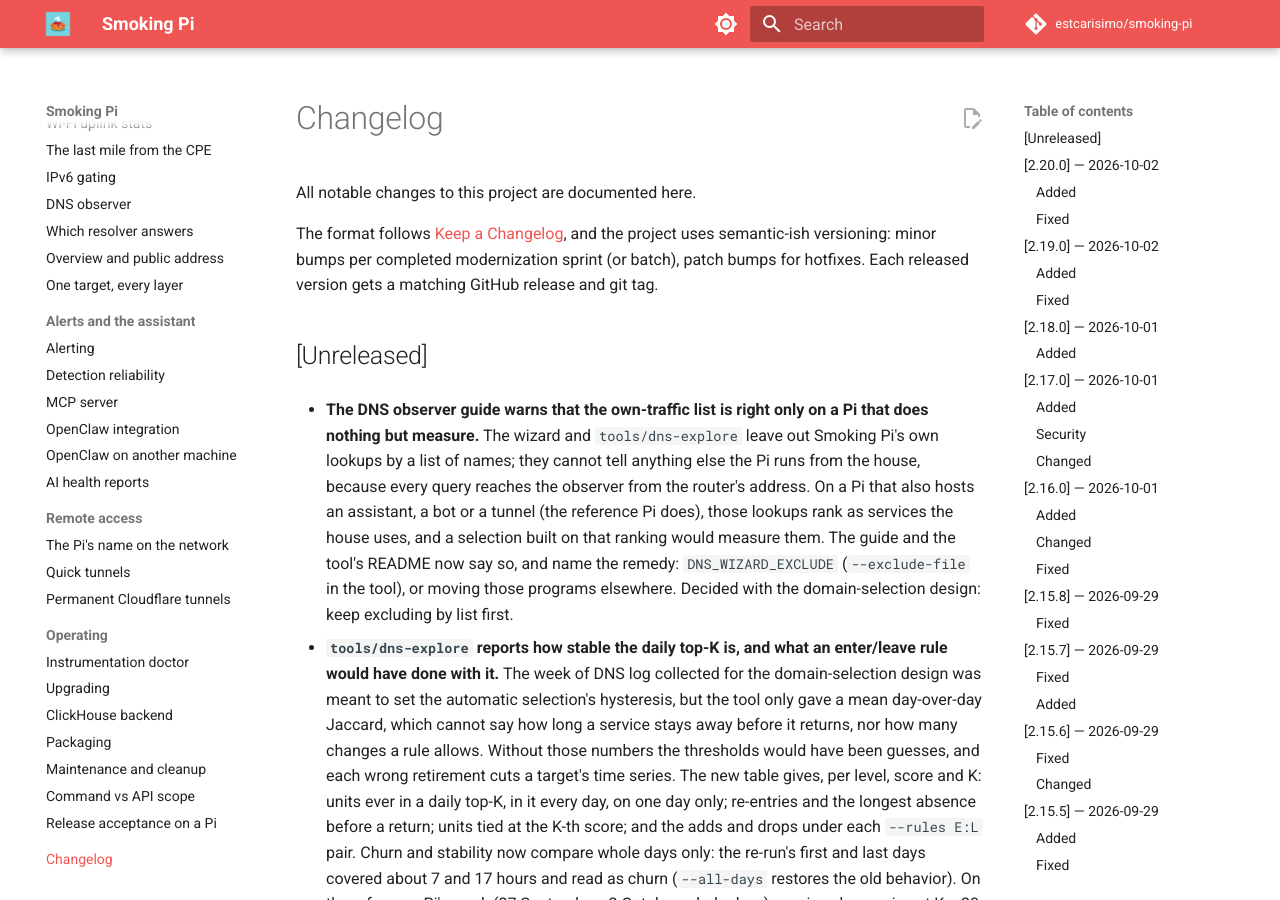
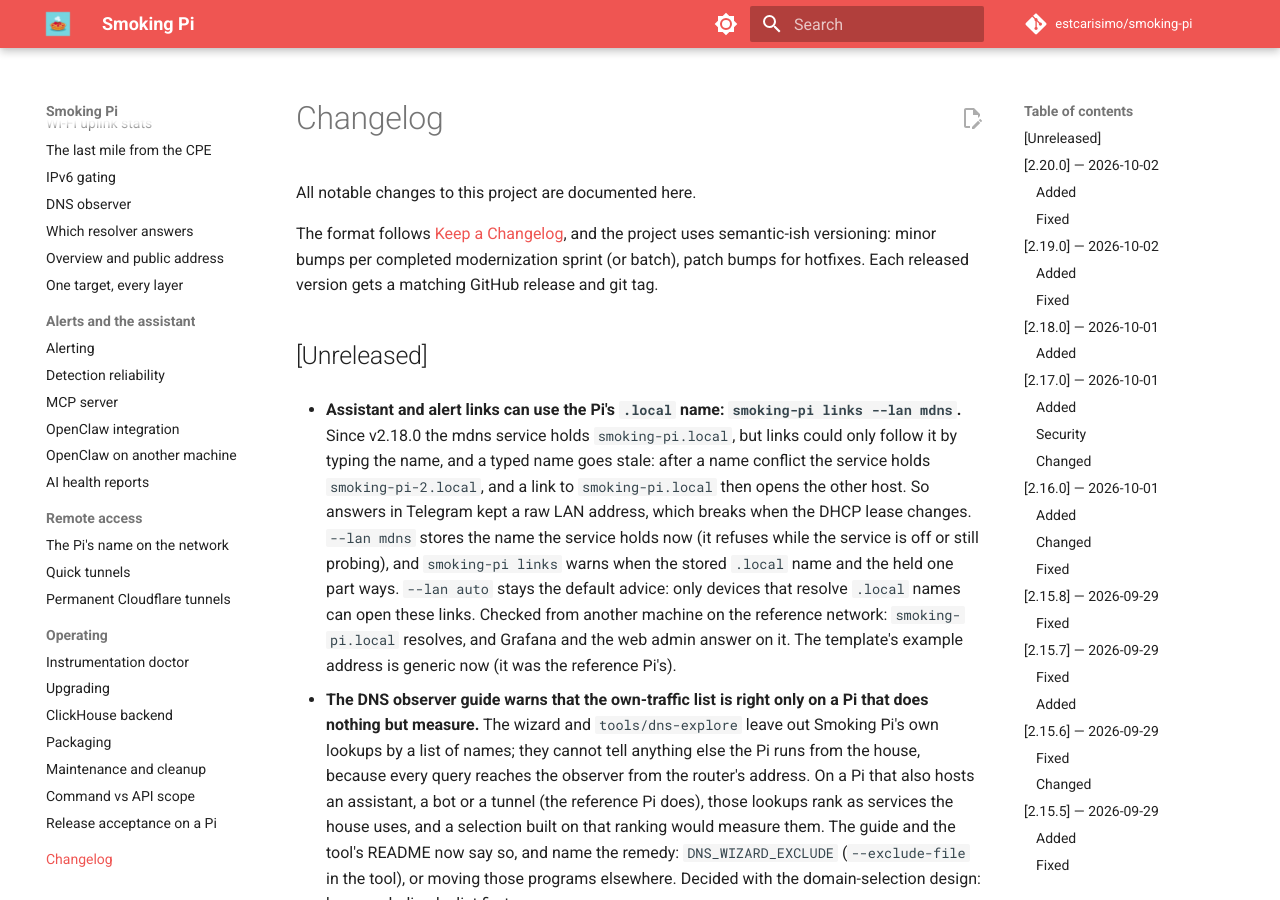
Before and after one commit to estcarisimo/smoking-pi, an MkDocs documentation site: the page built from docs/changelog.md, in a window 1280 px wide and 900 px high. Built offline with MkDocs 1.6.1 and Material for MkDocs 9.7.7, drawn with Linux system fonts in a browser that asks for light colours; comment, search, counter and statistics services are not loaded.

Commit message:
feat(cli): links --lan mdns points links at the .local name the mdns service holds
Answers in Telegram carried a raw LAN address because links could only
follow the mdns name if someone typed it, and a typed name goes stale
after a name conflict (smoking-pi-2.local). --lan mdns stores the name
held now and refuses while there is none; `links` warns when the stored
.local name and the held one part ways. The template's example address
is generic.

Co-Authored-By: Claude Opus 5.5 <noreply@anthropic.com>

```diff
--- a/CHANGELOG.md
+++ b/CHANGELOG.md
@@ -8,6 +8,21 @@ modernization sprint (or batch), patch bumps for hotfixes. Each released
 version gets a matching GitHub release and git tag.
 
 ## [Unreleased]
+
+- **Assistant and alert links can use the Pi's `.local` name: `smoking-pi
+  links --lan mdns`.** Since v2.18.0 the mdns service holds
+  `smoking-pi.local`, but links could only follow it by typing the name,
+  and a typed name goes stale: after a name conflict the service holds
+  `smoking-pi-2.local`, and a link to `smoking-pi.local` then opens the
+  other host. So answers in Telegram kept a raw LAN address, which breaks
+  when the DHCP lease changes. `--lan mdns` stores the name the service
+  holds now (it refuses while the service is off or still probing), and
+  `smoking-pi links` warns when the stored `.local` name and the held one
+  part ways. `--lan auto` stays the default advice: only devices that
+  resolve `.local` names can open these links. Checked from another
+  machine on the reference network: `smoking-pi.local` resolves, and
+  Grafana and the web admin answer on it. The template's example address
+  is generic now (it was the reference Pi's).
 
 - **The DNS observer guide warns that the own-traffic list is right only
   on a Pi that does nothing but measure.** The wizard and
```
Also changed, not shown: docs/mcp-server.md (+8 -1 lines), 3 other files.
